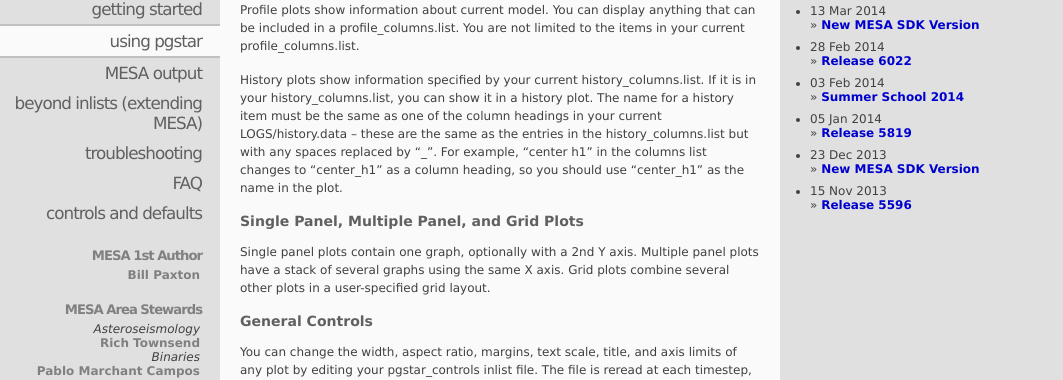
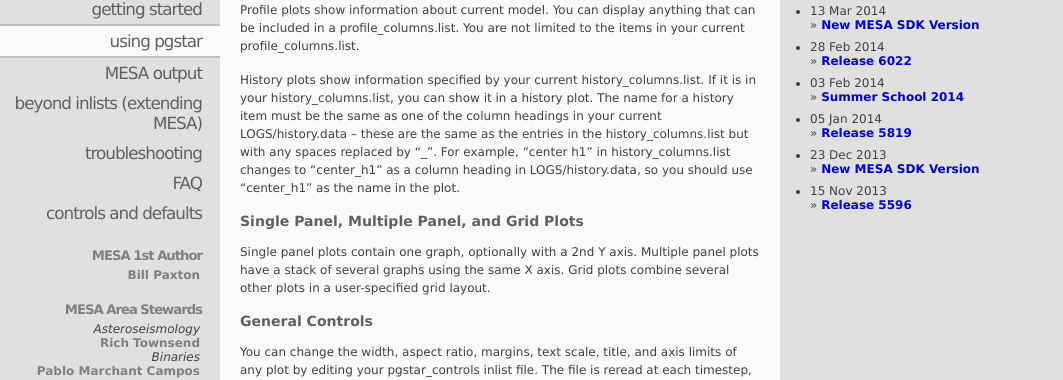
Before and after one commit to MESAHub/mesa-website, a Jekyll site: the page built from 04-pgstar.markdown, in a window 1280 px wide and 900 px high, scrolled down 480 px. Shown: the part 187-567 px from the top of the window, without its empty margins (0-1063 px from the left). Built offline with Jekyll 4.4.1, drawn with Linux system fonts in a browser that asks for light colours; Markdown is read by kramdown in place of the engine named in the settings.

Commit message:
Update 04-pgstar.markdown

```diff
--- a/04-pgstar.markdown
+++ b/04-pgstar.markdown
@@ -36,8 +36,9 @@
 the same as one of the column headings in your current
 LOGS/history.data -- these are the same as the entries in the
 history\_columns.list but with any spaces replaced by "\_".  For
-example, "center h1" in the columns list changes to "center\_h1" as a
-column heading, so you should use "center_h1" as the name in the plot.
+example, "center h1" in history\_columns.list changes to "center\_h1" as a
+column heading in LOGS/history.data, so you should use "center_h1" as the
+name in the plot.
 
 ### Single Panel, Multiple Panel, and Grid Plots
 
```
